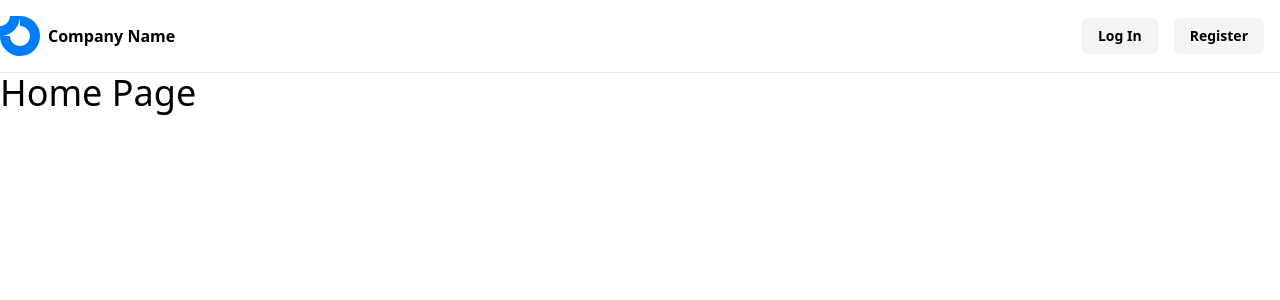
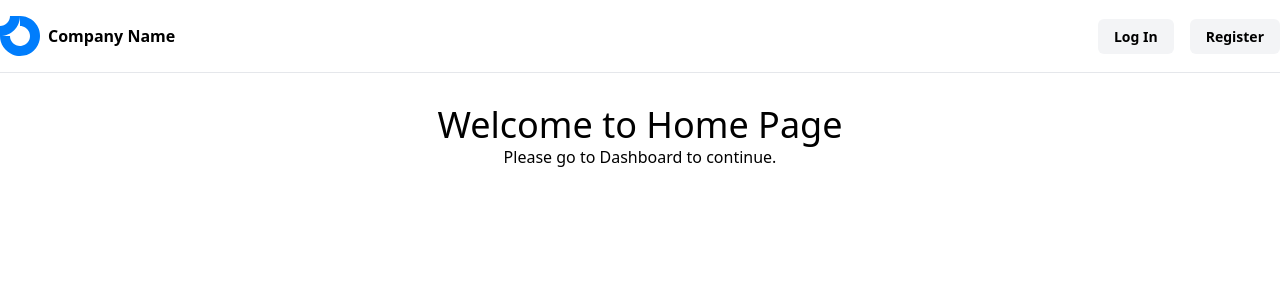
Before and after one commit to indranildeveloper/accessible-app, a React app: page / in a window 1280 px wide. Shown: the top 300 px of the page. Built offline with nearby package versions, Linux system fonts and the light colour scheme; the HTML template or start-up script is replaced by a standard one.

Commit message:
Made ui accessible with a11y

```diff
--- a/package.json
+++ b/package.json
@@ -21,6 +21,7 @@
     "@vitejs/plugin-react": "^4.2.1",
     "autoprefixer": "^10.4.18",
     "eslint": "^8.57.0",
+    "eslint-plugin-jsx-a11y": "^6.8.0",
     "eslint-plugin-react": "^7.34.0",
     "eslint-plugin-react-hooks": "^4.6.0",
     "eslint-plugin-react-refresh": "^0.4.5",
--- a/src/components/Navbar.jsx
+++ b/src/components/Navbar.jsx
@@ -1,5 +1,5 @@
 import { useContext } from "react";
-import { NavLink } from "react-router-dom";
+import { Link, NavLink } from "react-router-dom";
 import { UserContext } from "../context/UserContext";
 
 const Navbar = () => {
@@ -15,28 +15,37 @@ const Navbar = () => {
       ]
     : [
         {
-          id: 1,
+          id: 2,
           title: "Log In",
           link: "/login",
         },
         {
-          id: 2,
+          id: 3,
           title: "Register",
           link: "/register",
         },
       ];
 
   return (
-    <nav className="flex container mx-auto justify-between items-center border-b py-4">
-      <div className="flex justify-center items-center gap-2">
-        <img src="/logo.svg" alt="Company Logo" />
+    <nav
+      className="flex container mx-auto justify-between items-center border-b py-4"
+      role="navigation"
+      aria-describedby="The navbar for the application"
+    >
+      <Link to="/" className="flex justify-center items-center gap-2">
+        <img
+          src="/logo.svg"
+          alt="Company Logo"
+          role="img"
+          aria-label="Company Logo"
+        />
         <h4 className="font-semibold">Company Name</h4>
-      </div>
+      </Link>
 
       <ul className="flex gap-4">
         {NAV_ITEMS.map((item) => (
+          <li key={item.id}>
             <NavLink
-            key={item.id}
               to={item.link}
               className={({ isActive }) =>
                 `text-sm font-semibold px-4 py-2 rounded-md  transition-all duration-300 ${
@@ -48,8 +57,8 @@ const Navbar = () => {
             >
               {item.title}
             </NavLink>
+          </li>
         ))}
-        <li></li>
       </ul>
     </nav>
   );
--- a/src/context/UserContextProvider.jsx
+++ b/src/context/UserContextProvider.jsx
@@ -11,7 +11,7 @@ const UserContextProvider = ({ children }) => {
 
   const setUserToLocalStorage = (userData) => {
     if (!userData) return;
-
+    // Saving users to localStorage for mock backend
     localStorage.setItem("user", JSON.stringify(userData));
   };
 
--- a/src/pages/Dashboard.jsx
+++ b/src/pages/Dashboard.jsx
@@ -1,4 +1,4 @@
-import { useContext } from "react";
+import { Fragment, useContext } from "react";
 import { Helmet } from "react-helmet-async";
 import { UserContext } from "../context/UserContext";
 
@@ -6,24 +6,28 @@ const Dashboard = () => {
   const { user, handleLogout } = useContext(UserContext);
 
   return (
-    <>
+    <Fragment>
       <Helmet>
         <title>Dashboard Page</title>
       </Helmet>
-      <div className="mt-8 flex flex-col gap-888">
-        <h1 className="text-4xl text-center">Welcome {user.email}</h1>
+      <main className="mt-8 flex flex-col gap-4">
+        <h1 className="text-4xl text-center" role="heading">
+          Welcome {user.email}
+        </h1>
         <p className="text-center text-lg mt-4">
           You are logged in successfully!
         </p>
         <button
           type="button"
           onClick={handleLogout}
-          className="bg-rose-500 text-white w-fit mx-auto mt-4 px-4 py-2 rounded-md hover:bg-rose-400 transition-all"
+          className="bg-rose-600 text-white w-fit mx-auto mt-4 px-4 py-2 rounded-md hover:bg-rose-500 transition-all"
+          role="button"
+          aria-describedby="Log Out Button"
         >
           Log Out
         </button>
-      </div>
-    </>
+      </main>
+    </Fragment>
   );
 };
 
--- a/src/pages/HomePage.jsx
+++ b/src/pages/HomePage.jsx
@@ -1,8 +1,26 @@
+import { Fragment, useContext } from "react";
+import { Helmet } from "react-helmet-async";
+import { UserContext } from "../context/UserContext";
+
 const HomePage = () => {
+  const { user } = useContext(UserContext);
+
   return (
-    <div>
-      <h1 className="text-4xl">Home Page</h1>
-    </div>
+    <Fragment>
+      <Helmet>
+        <title>Welcome to Home Page</title>
+      </Helmet>
+      <main className="mt-8 text-center">
+        <h1 className="text-4xl" role="heading">
+          Welcome to Home Page
+        </h1>
+        {user ? (
+          <p>Please go to Dashboard to continue.</p>
+        ) : (
+          <p>Please Register or Log In to continue.</p>
+        )}
+      </main>
+    </Fragment>
   );
 };
 
--- a/src/pages/Login.jsx
+++ b/src/pages/Login.jsx
@@ -1,4 +1,4 @@
-import { useContext, useState } from "react";
+import { useContext, useState, Fragment } from "react";
 import { Link, useNavigate } from "react-router-dom";
 import { Helmet } from "react-helmet-async";
 import { UserContext } from "../context/UserContext";
@@ -19,13 +19,15 @@ const Login = () => {
   };
 
   return (
-    <>
+    <Fragment>
       <Helmet>
         <title>Login Page</title>
       </Helmet>
 
-      <div className="p-8 border mt-8  w-[40vw] mx-auto rounded-md">
-        <h1 className="text-center text-3xl mt-4">Log In</h1>
+      <main className="p-8 border mt-8  w-[40vw] mx-auto rounded-md">
+        <h1 className="text-center text-3xl mt-4" role="heading">
+          Log In
+        </h1>
         <form className="flex flex-col gap-4" onSubmit={handleSubmit}>
           <div className="flex flex-col">
             <label htmlFor="email">Email</label>
@@ -36,6 +38,9 @@ const Login = () => {
               value={email}
               onChange={(e) => setEmail(e.target.value)}
               required
+              aria-label="Email"
+              aria-required="true"
+              autoComplete="email"
             />
           </div>
           <div className="flex flex-col">
@@ -47,13 +52,18 @@ const Login = () => {
               value={password}
               onChange={(e) => setPassword(e.target.value)}
               required
+              aria-label="Password"
+              aria-required="true"
+              autoComplete="current-password"
             />
           </div>
           <button
             type="submit"
             className="text-sm font-semibold px-4 py-2 rounded-md bg-blue-600 text-white hover:bg-blue-500 transition-all duration-300"
+            role="button"
+            aria-describedby="Log In Button"
           >
-            Submit
+            Log In
           </button>
         </form>
 
@@ -68,8 +78,8 @@ const Login = () => {
             </Link>
           </span>
         </p>
-      </div>
-    </>
+      </main>
+    </Fragment>
   );
 };
 
--- a/src/pages/Register.jsx
+++ b/src/pages/Register.jsx
@@ -1,4 +1,4 @@
-import { useState, useContext } from "react";
+import { useState, useContext, Fragment } from "react";
 import { Link, useNavigate } from "react-router-dom";
 import { Helmet } from "react-helmet-async";
 import { UserContext } from "../context/UserContext";
@@ -20,11 +20,11 @@ const Register = () => {
   };
 
   return (
-    <>
+    <Fragment>
       <Helmet>
         <title>Register Page</title>
       </Helmet>
-      <div className="p-8 border mt-8  w-[40vw] mx-auto rounded-md">
+      <main className="p-8 border mt-8  w-[40vw] mx-auto rounded-md">
         <h1 className="text-center text-3xl mt-4">Register</h1>
         <form className="flex flex-col gap-4" onSubmit={handleSubmit}>
           <div className="flex flex-col">
@@ -36,6 +36,9 @@ const Register = () => {
               value={name}
               onChange={(e) => setName(e.target.value)}
               required
+              aria-label="Name"
+              aria-required="true"
+              autoComplete="name"
             />
           </div>
           <div className="flex flex-col">
@@ -47,6 +50,9 @@ const Register = () => {
               value={email}
               onChange={(e) => setEmail(e.target.value)}
               required
+              aria-label="Email"
+              aria-required="true"
+              autoComplete="email"
             />
           </div>
           <div className="flex flex-col">
@@ -58,13 +64,18 @@ const Register = () => {
               value={password}
               onChange={(e) => setPassword(e.target.value)}
               required
+              aria-label="Password"
+              aria-required="true"
+              autoComplete="new-password"
             />
           </div>
           <button
             type="submit"
             className="text-sm font-semibold px-4 py-2 rounded-md bg-blue-600 text-white hover:bg-blue-500 transition-all duration-300"
+            role="button"
+            aria-describedby="Register Button"
           >
-            Submit
+            Register
           </button>
         </form>
 
@@ -79,8 +90,8 @@ const Register = () => {
             </Link>
           </span>
         </p>
-      </div>
-    </>
+      </main>
+    </Fragment>
   );
 };
 
```
Also changed, not shown: .eslintrc.cjs, 1 other file (tests, documents, lock files or other folders). Lines whose indentation alone changed are shown as unchanged.
